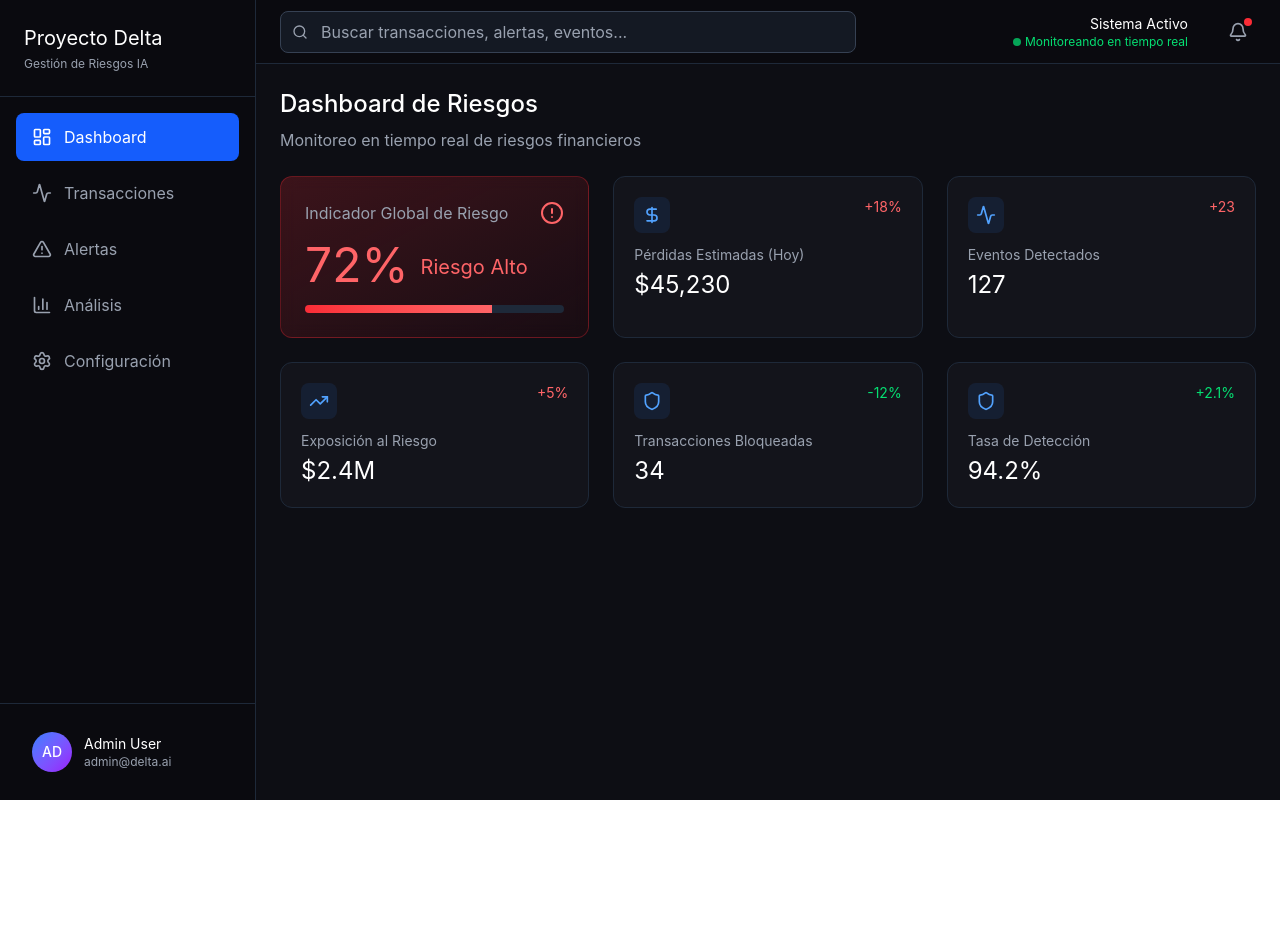
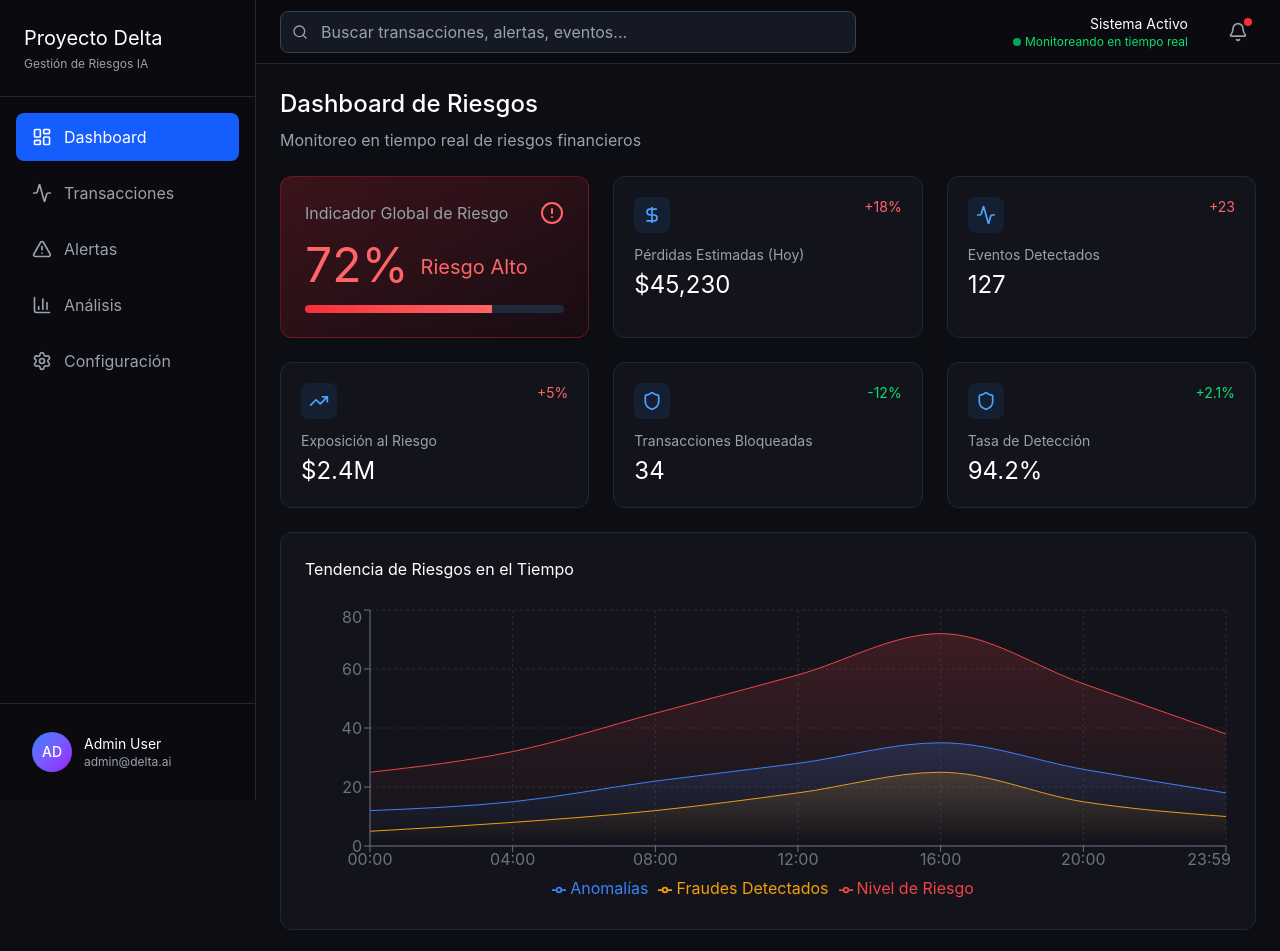
Before and after one commit to ERICKJLLO/Delta, a React app in the folder frontend/: page / in a window 1280 px wide. Shown: the top 951 px of the page. Before the commit the page ends 800 px from the top, so only its background shows below. Built offline with nearby package versions, Linux system fonts and the light colour scheme; the HTML template or start-up script is replaced by a standard one.

Commit message:
Instalar recharts y agregar gráfico de tendencia de riesgos del mockup.

```diff
--- a/frontend/package.json
+++ b/frontend/package.json
@@ -14,6 +14,7 @@
     "lucide-react": "^1.16.0",
     "react": "^19.2.6",
     "react-dom": "^19.2.6",
+    "recharts": "^3.8.1",
     "tailwindcss": "^4.3.0"
   },
   "devDependencies": {
--- a/frontend/src/App.jsx
+++ b/frontend/src/App.jsx
@@ -3,6 +3,7 @@ import Sidebar from "./components/Sidebar";
 import Header from "./components/Header";
 import MetricCard from "./components/MetricCard";
 import RiskIndicator from "./components/RiskIndicator";
+import RiskChart from "./components/RiskChart";
 import { DollarSign, TrendingUp, Shield, Activity } from "lucide-react";
 
 function App() {
@@ -72,6 +73,8 @@ function App() {
               trend="down"
             />
           </div>
+
+          <RiskChart />
         </div>
 
       </main>
--- /dev/null
+++ b/frontend/src/components/RiskChart.jsx
@@ -0,0 +1,81 @@
+import {
+  AreaChart,
+  Area,
+  XAxis,
+  YAxis,
+  CartesianGrid,
+  Tooltip,
+  ResponsiveContainer,
+  Legend,
+} from "recharts";
+
+const data = [
+  { time: "00:00", riesgo: 25, fraudes: 5, anomalias: 12 },
+  { time: "04:00", riesgo: 32, fraudes: 8, anomalias: 15 },
+  { time: "08:00", riesgo: 45, fraudes: 12, anomalias: 22 },
+  { time: "12:00", riesgo: 58, fraudes: 18, anomalias: 28 },
+  { time: "16:00", riesgo: 72, fraudes: 25, anomalias: 35 },
+  { time: "20:00", riesgo: 55, fraudes: 15, anomalias: 26 },
+  { time: "23:59", riesgo: 38, fraudes: 10, anomalias: 18 },
+];
+
+function RiskChart() {
+  return (
+    <div className="p-6 rounded-xl bg-[#13141b] border border-gray-800">
+      <h3 className="text-white mb-6">Tendencia de Riesgos en el Tiempo</h3>
+      <ResponsiveContainer width="100%" height={300}>
+        <AreaChart data={data}>
+          <defs>
+            <linearGradient id="colorRiesgo" x1="0" y1="0" x2="0" y2="1">
+              <stop offset="5%" stopColor="#ef4444" stopOpacity={0.3} />
+              <stop offset="95%" stopColor="#ef4444" stopOpacity={0} />
+            </linearGradient>
+            <linearGradient id="colorFraudes" x1="0" y1="0" x2="0" y2="1">
+              <stop offset="5%" stopColor="#f59e0b" stopOpacity={0.3} />
+              <stop offset="95%" stopColor="#f59e0b" stopOpacity={0} />
+            </linearGradient>
+            <linearGradient id="colorAnomalias" x1="0" y1="0" x2="0" y2="1">
+              <stop offset="5%" stopColor="#3b82f6" stopOpacity={0.3} />
+              <stop offset="95%" stopColor="#3b82f6" stopOpacity={0} />
+            </linearGradient>
+          </defs>
+          <CartesianGrid strokeDasharray="3 3" stroke="#2a2a3a" />
+          <XAxis dataKey="time" stroke="#6b7280" />
+          <YAxis stroke="#6b7280" />
+          <Tooltip
+            contentStyle={{
+              backgroundColor: "#1a1a24",
+              border: "1px solid #2a2a3a",
+              borderRadius: "8px",
+              color: "#fff",
+            }}
+          />
+          <Legend />
+          <Area
+            type="monotone"
+            dataKey="riesgo"
+            stroke="#ef4444"
+            fill="url(#colorRiesgo)"
+            name="Nivel de Riesgo"
+          />
+          <Area
+            type="monotone"
+            dataKey="fraudes"
+            stroke="#f59e0b"
+            fill="url(#colorFraudes)"
+            name="Fraudes Detectados"
+          />
+          <Area
+            type="monotone"
+            dataKey="anomalias"
+            stroke="#3b82f6"
+            fill="url(#colorAnomalias)"
+            name="Anomalías"
+          />
+        </AreaChart>
+      </ResponsiveContainer>
+    </div>
+  );
+}
+
+export default RiskChart;
```
Also changed, not shown: 1 other file (tests, documents, lock files or other folders).
